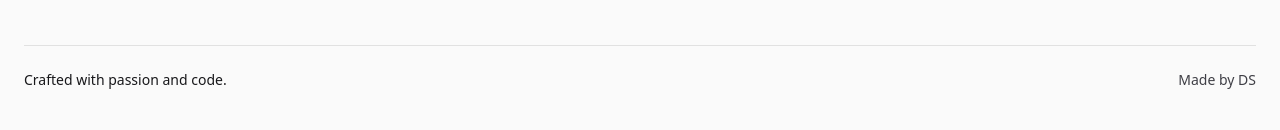
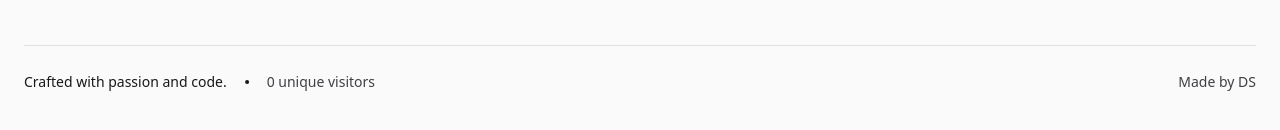
Before and after one commit to dcs-soni/portfolio, a Next.js app: page / in a window 1280 px wide. Shown: the part 3564-3694 px from the top of the page. Built offline with nearby package versions, Linux system fonts and the light colour scheme; no server answers; the database is empty.

Commit message:
feat: show visitors count in footer

```diff
--- a/components/Footer.tsx
+++ b/components/Footer.tsx
@@ -1,8 +1,9 @@
 "use client";
 
 import { motion } from "motion/react";
-import { Mail } from "lucide-react";
+import { Dot, Mail } from "lucide-react";
 import { RESUME_DATA } from "@/data/RESUME_DATA";
+import VisitorCount from "./VisitorCount";
 
 export default function Footer() {
   return (
@@ -68,9 +69,15 @@ export default function Footer() {
         <div
           className="mt-12 pt-6 border-t border-black/10 dark:border-white/10 flex flex-col md:flex-row justify-between items-center"
           role="contentinfo">
-          <p className="text-zinc-900 dark:text-gray-400 text-sm mb-4 md:mb-0">
-            Crafted with passion and code.
-          </p>
+          <div className="flex flex-col md:flex-row items-center gap-2">
+            <p className="text-zinc-900 dark:text-gray-400 text-sm">
+              Crafted with passion and code.
+            </p>
+            <span className="hidden md:inline dark:text-gray-400">
+              <Dot></Dot>
+            </span>
+            <VisitorCount />
+          </div>
           <motion.a
             href="#home"
             aria-label="Back to top"
```
